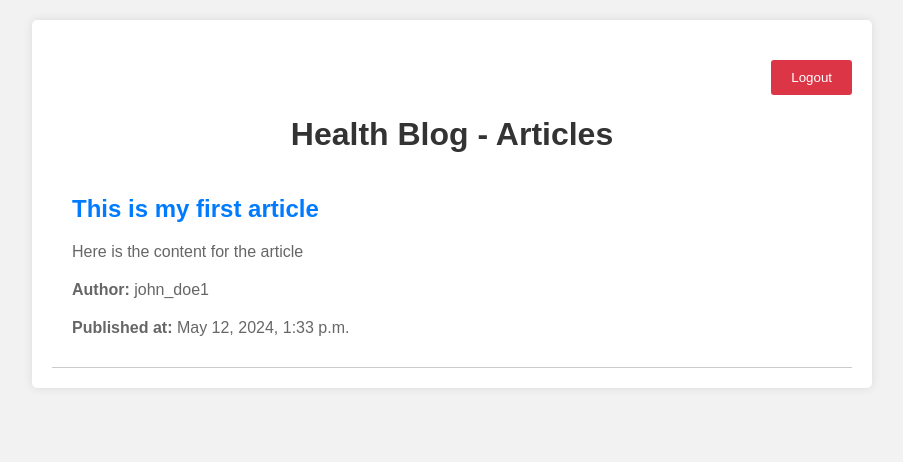
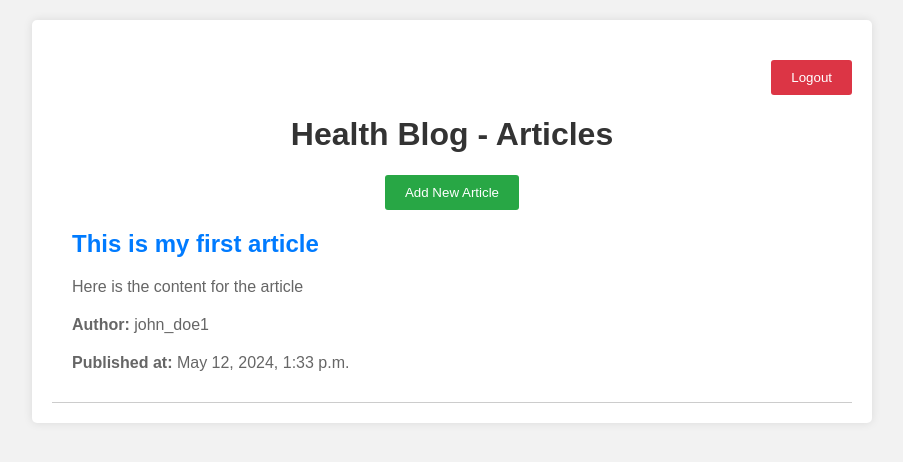
Before and after one commit to aquila-shivam/Health-Blog-, a Django app: page / in a window 1280 px wide. Shown: the top 462 px of the page, without its empty margins (188-1091 px from the left). Run offline with Django 3.2, Linux system fonts and the light colour scheme; a user stored in the database is signed in; data comes from the database, SQL or seed files in the repository; both versions use the stored data as it was after the commit.

Commit message:
add article

```diff
--- a/health/templates/health/article_list.html
+++ b/health/templates/health/article_list.html
@@ -75,6 +75,21 @@
         .login-logout-link .logout-button:hover {
             background-color: #c82333;
         }
+        .add-article-button {
+            text-align: center;
+            margin-top: 20px;
+        }
+        .add-article-button button {
+            padding: 10px 20px;
+            background-color: #28a745;
+            border: none;
+            border-radius: 3px;
+            color: #fff;
+            cursor: pointer;
+        }
+        .add-article-button button:hover {
+            background-color: #218838;
+        }
     </style>
 </head>
 <body>
@@ -90,6 +105,11 @@
             {% endif %}
         </div>
         <h1>Health Blog - Articles</h1>
+        <div class="add-article-button">
+            {% if user.is_authenticated %}
+            <a href="{% url 'article_new' %}"><button>Add New Article</button></a>
+            {% endif %}
+        </div>
         {% for article in articles %}
         <div class="article">
             <h2><a href="{% url 'article_detail' article.pk %}">{{ article.title }}</a></h2>
--- a/health/views.py
+++ b/health/views.py
@@ -53,6 +53,7 @@ def article_list(request):
     articles = Article.objects.all()
     return render(request, 'health/article_list.html', {'articles': articles})
 
+@login_required
 def article_detail(request, pk):
     article = Article.objects.get(pk=pk)
     comments = Comment.objects.filter(article=article)
```
Also changed, not shown: db.sqlite3.
